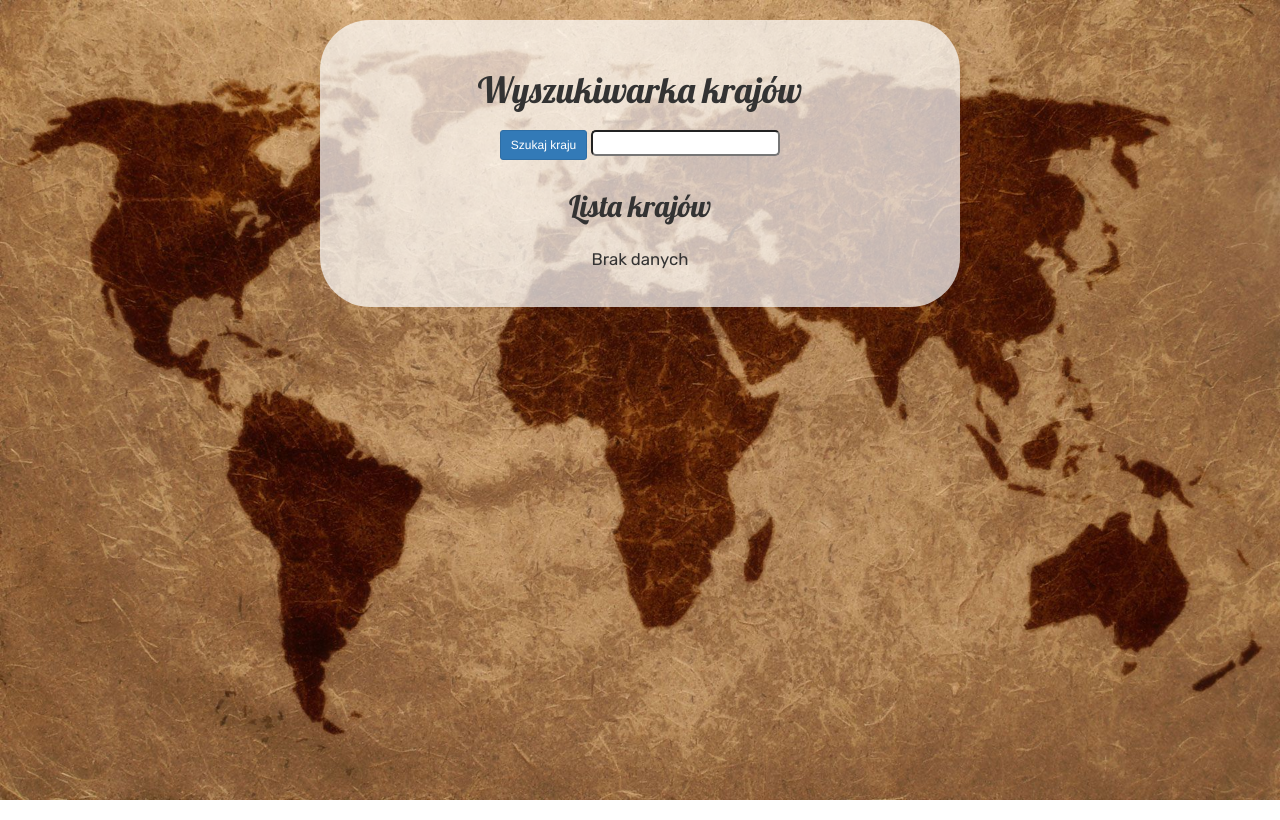
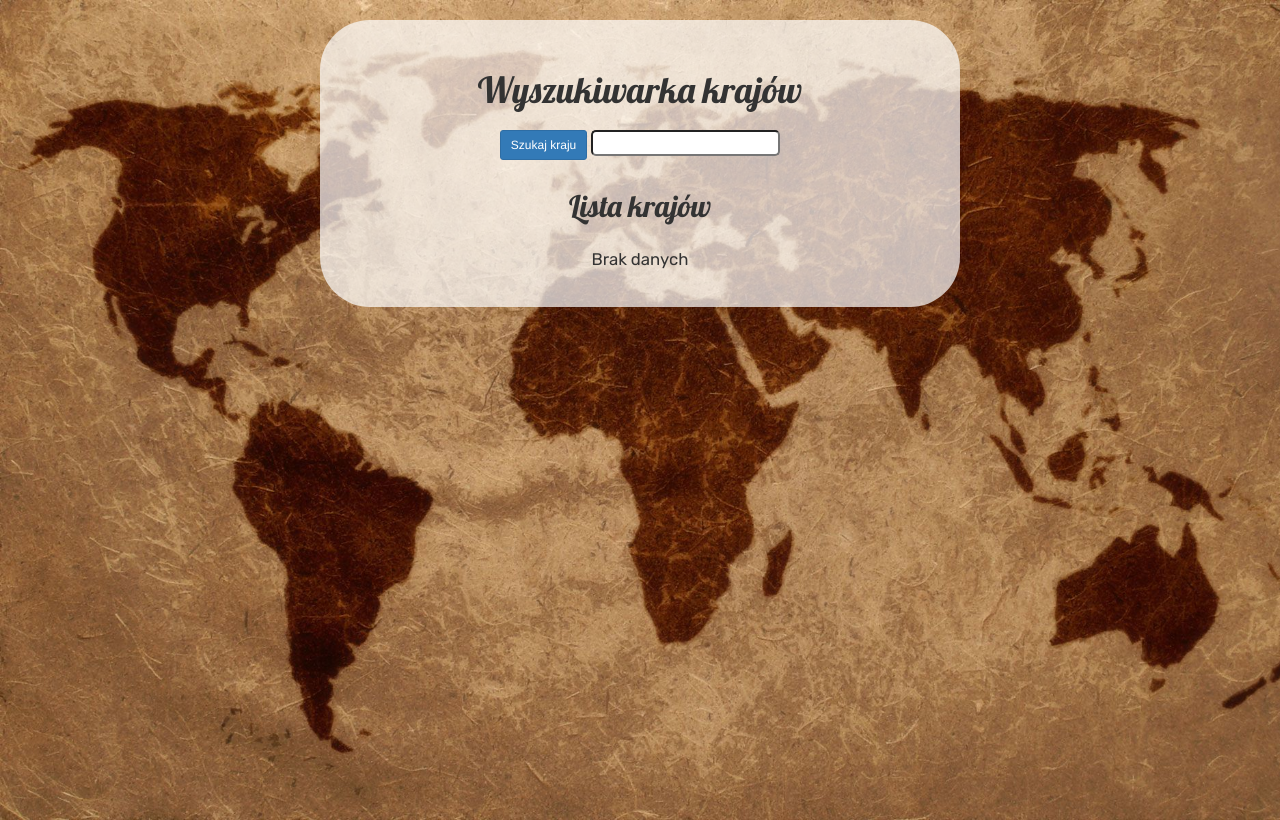
Before and after one commit to LukaszKaluzny/wyszukiwarka_krajow, a website: page index.html in a window 1280 px wide. Drawn offline with nearby package versions, Linux system fonts and the light colour scheme.

Commit message:
optimize css

```diff
--- a/css/style.css
+++ b/css/style.css
@@ -6,7 +6,7 @@
 body {
   background: url("images/1.jpg") no-repeat;
   background-size: cover;
-  /*height: 100vh;*/
+  height: 100vh;
 }
 
 section.mechanism {
@@ -15,6 +15,18 @@ section.mechanism {
   width: 50%;
   border-radius: 50px;
   padding: 20px;
+  max-height: 94vh;
+  overflow: scroll;
+  overflow-x: hidden;
+}
+
+::-webkit-scrollbar {
+  width: 0px;
+  background: transparent;
+}
+
+::-webkit-scrollbar-thumb {
+  background: #000;
 }
 
 input#country-name {
```
